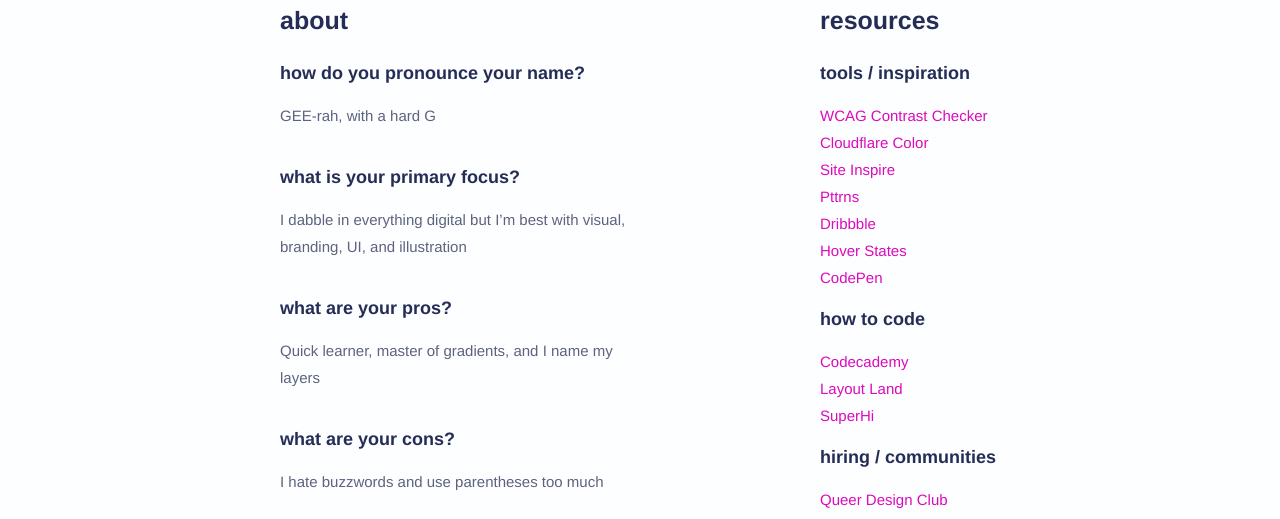
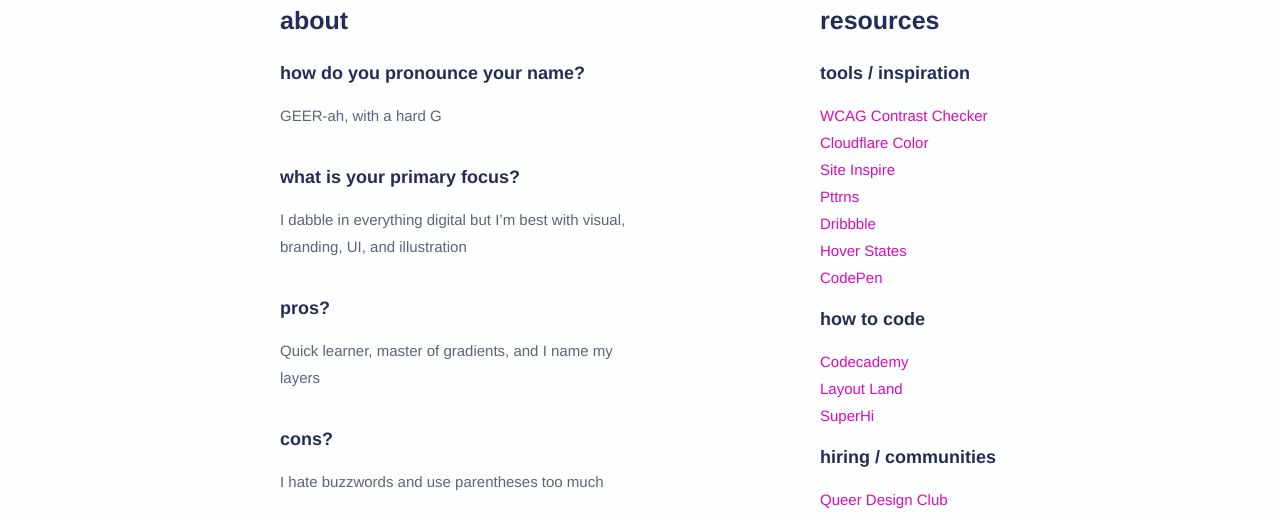
Before and after one commit to girapatel/sorry, a Jekyll site: the page built from faq/index.html, in a window 1280 px wide. Shown: the part 547-1066 px from the top of the page. Built offline with Jekyll 4.4.1, drawn with Linux system fonts in a browser that asks for light colours.

Commit message:
copy changes

```diff
--- a/faq/index.html
+++ b/faq/index.html
@@ -11,12 +11,12 @@ layout: portfolio
     <div class="info-child1">
         <div><h2>about</h2>
         <h3>How do you pronounce your name?</h3>
-        <p>GEE-rah, with a hard G</p></div>
+        <p>GEER-ah, with a hard G</p></div>
         <div><h3>What is your primary focus?</h3>
         <p>I dabble in everything digital but I’m best with visual, branding, UI, and illustration</p></div>
-        <div><h3>What are your pros?</h3>
-            <p>Quick learner, master of gradients, and I name my layers</p></div>
-        <div><h3>What are your cons?</h3>
+        <div><h3>Pros?</h3>
+        <p>Quick learner, master of gradients, and I name my layers</p></div>
+        <div><h3>Cons?</h3>
         <p>I hate buzzwords and use parentheses too much</p></div>
         <div><h3>What do you value in a company?</h3>
         <p>Diversity, collaboration, and being around people who are passionate about what they do.</p></div>
```
